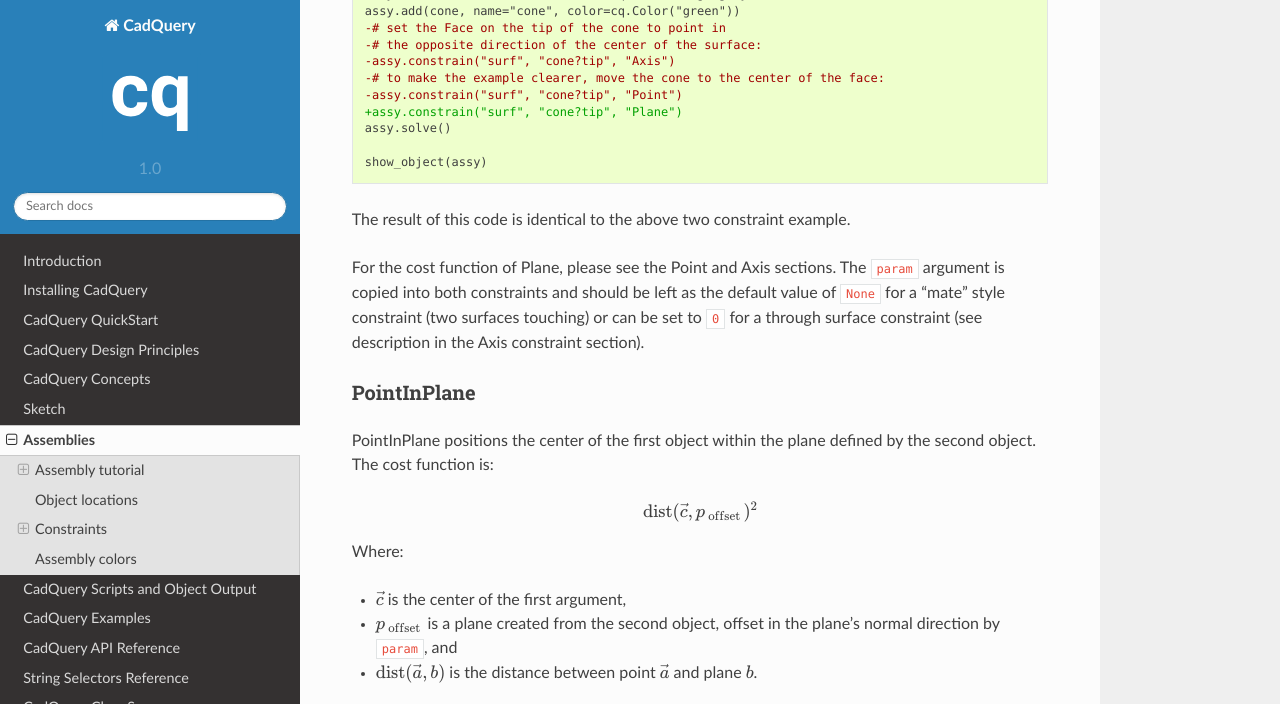
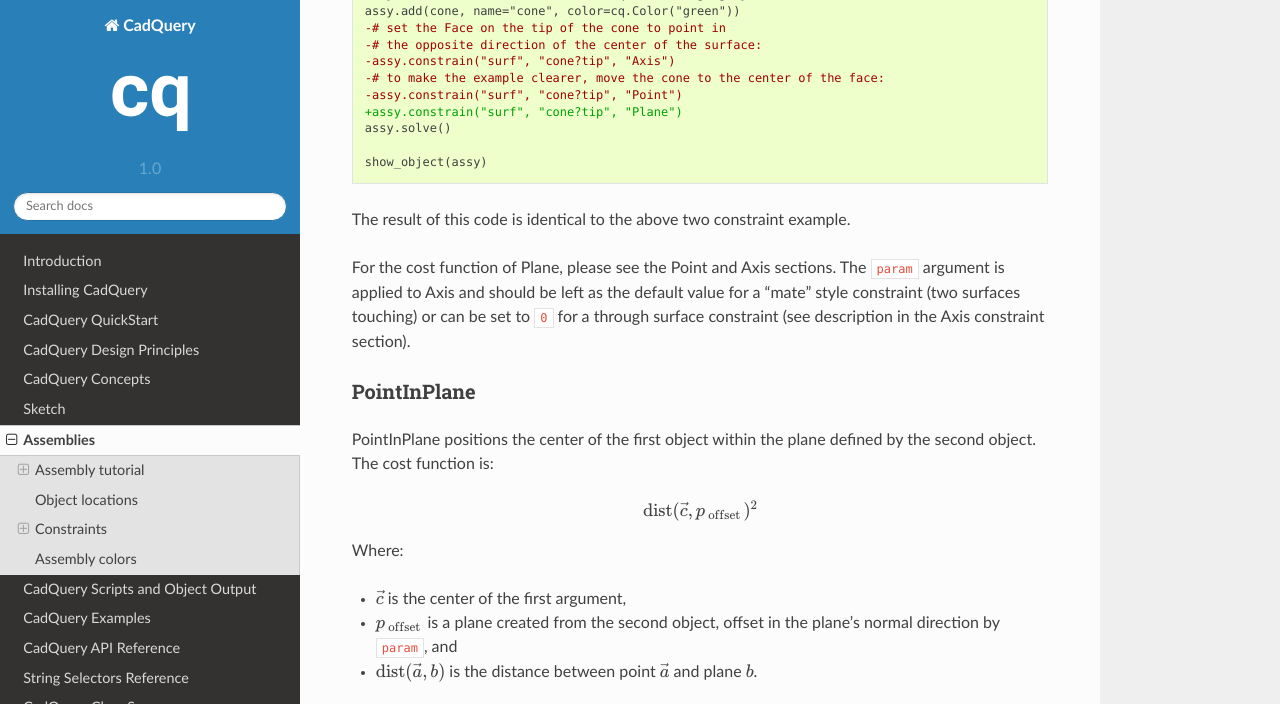
Before and after one commit to CadQuery/cadquery, a Sphinx documentation site: the page built from doc/assy.rst, in a window 1280 px wide and 900 px high, scrolled down 7796 px, cut to the strip 0-704 px from the top of the window. Built offline with Sphinx 7.4.7 and the Read the Docs theme 2.0.0, drawn with Linux system fonts in a browser that asks for light colours.

Commit message:
Apply suggestions from code review
Co-authored-by: Lorenz <hello@lorenz.space>
Co-authored-by: Jeremy Wright <wrightjmf@gmail.com>

```diff
--- a/doc/assy.rst
+++ b/doc/assy.rst
@@ -640,8 +640,7 @@ previous example from the two constraints to just one:
 
 The result of this code is identical to the above two constraint example.
 
-For the cost function of Plane, please see the Point and Axis sections. The ``param`` argument is
-copied into both constraints and should be left as the default value of ``None`` for a "mate" style
+For the cost function of Plane, please see the Point and Axis sections. The ``param`` argument is applied to Axis and should be left as the default value for a "mate" style
 constraint (two surfaces touching) or can be set to ``0`` for a through surface constraint (see
 description in the Axis constraint section).
 
@@ -845,7 +844,7 @@ Where:
 FixedAxis
 =========
 
-FixedAxis fixes the orientation of the given argument's normal or tangent to be equal to the orientation  of the vector specified via the parameter of the constraint. This constraint locks two rotational degrees of freedom of the argument.
+FixedAxis fixes the orientation of the given argument's normal or tangent to be equal to the orientation of the vector specified via the parameter of the constraint. This constraint locks two rotational degrees of freedom of the argument.
 The cost function is:
 
 .. math::
```
Also changed, not shown: 1 other file.
